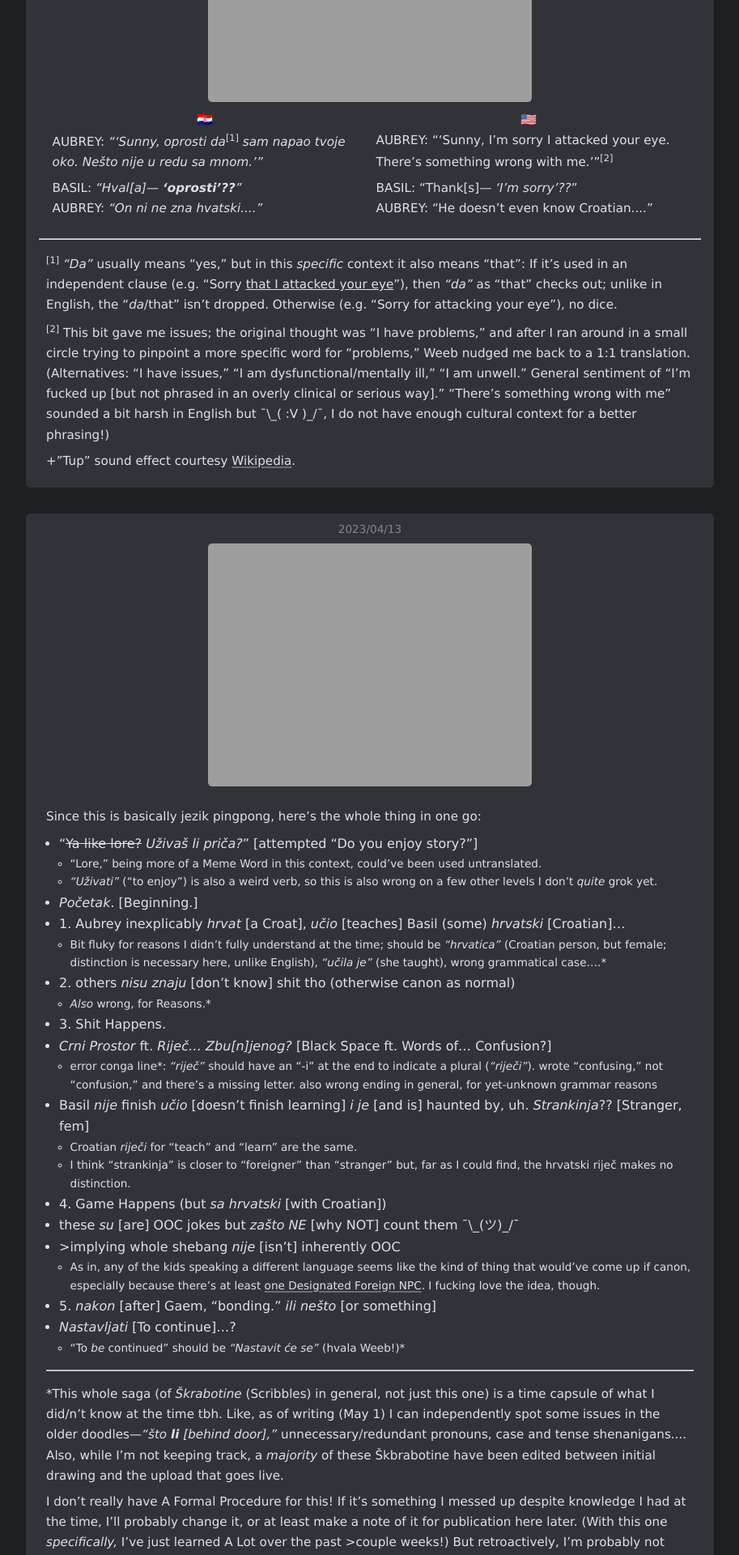
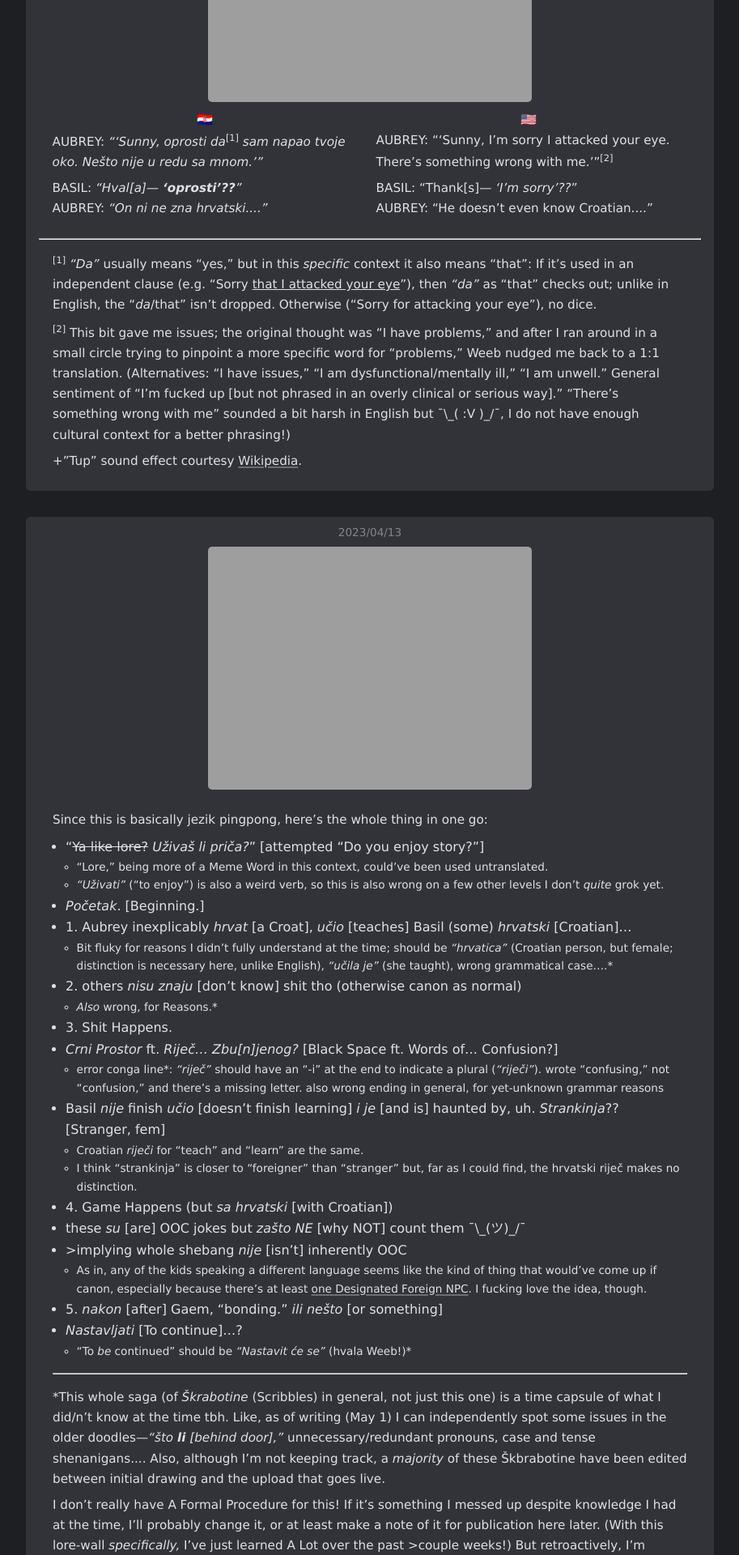
Before and after one commit to a-flyleaf/omori, a Jekyll site: the page built from hrvatski/ostatak-aprila.md, in a window 1280 px wide. Shown: the part 407-2327 px from the top of the page at 81% size, without its empty margins (183-1096 px from the left). Built offline with Jekyll 4.4.1, drawn with Linux system fonts in a browser that asks for light colours; some of the changed text lies outside the part shown.

Commit message:
fixes su obligatory
"I learned" -> "I have learned" lmao netočno engleski tense?? Bruh.

```diff
--- a/assets/hr.css
+++ b/assets/hr.css
@@ -45,4 +45,5 @@
 	.tr-hr,.tr-en{width:50%; float:left;}
 	.flag{display:block; float:none; margin-bottom:-.5em;}
 	figcaption p{margin:.5em;}
+	.an{padding:0 .5em .25em;}
 }
--- a/hrvatski/ostatak-aprila.md
+++ b/hrvatski/ostatak-aprila.md
@@ -19,14 +19,14 @@
         <span class="omo">Aubrey</span>: <q lang="hr">'Sunny, oprosti da<sup>[1]</sup> sam napao tvoje oko. Nešto nije u redu sa mnom.'</q>
 
         <span class="omo">Basil</span>: <q lang="hr">Hval[a]--- *'oprosti'??*</q>
-        <span class="omo">Aubrey</span>: <q lang="hr">On ni ne zna hvatski..\..</q>
+        <span class="omo">Aubrey</span>: <q lang="hr">On ni ne zna hrvatski..\..</q>
       tr-en: |-
         <span class="omo">Aubrey</span>: <q>'Sunny, I'm sorry I attacked your eye. There's something wrong with me.'</q><sup>[2]</sup>
 
         <span class="omo">Basil</span>: <q>Thank[s]--- *'I'm sorry'??*</q>
         <span class="omo">Aubrey</span>: <q>He doesn't even know Croatian..\..</q>
     an: |-
-      <sup>[1]</sup> <span lang="hr">"Da"</span> usually means "yes," but in this *specific* context it also means "that": If it's used in an independent clause (e.g. "Sorry <u>that I attacked your eye</u>"), then <span lang="hr">"da"</span> as "that" checks out; unlike in English, the "<span lang="hr">da</span>/that" isn't dropped. Otherwise (e.g. "Sorry for attacking your eye"), no dice.
+      <sup>[1]</sup> <span lang="hr">"Da"</span> usually means "yes," but in this *specific* context it also means "that": If it's used in an independent clause (e.g. "Sorry <u>that I attacked your eye</u>"), then <span lang="hr">"da"</span> as "that" checks out; unlike in English, the "<span lang="hr">da</span>/that" isn't dropped. Otherwise ("Sorry for attacking your eye"), no dice.
 
       <sup>[2]</sup> This bit gave me issues; the original thought was "I have problems," and after I ran around in a small circle trying to pinpoint a more specific word for "problems," Weeb nudged me back to a 1:1 translation. (Alternatives: "I have issues," "I am dysfunctional/mentally&nbsp;ill," "I am unwell." General sentiment of "I'm fucked&nbsp;up [but not phrased in an overly clinical or serious way]." "There's something wrong with me" sounded a bit harsh in English but ¯\\\_(&nbsp;:V&nbsp;)_/¯, I do not have enough cultural context for a better phrasing!)
 
@@ -62,9 +62,9 @@
 
       ----
 
-      \*This whole saga (of <span lang="hr">Škrabotine</span> (Scribbles) in general, not just this one) is a time capsule of what I did/n't know at the time tbh. Like, as of writing (May&nbsp;1) I can independently spot some issues in the older doodles---<q lang="hr">što **li** [behind door],</q> unnecessary/redundant pronouns, case and tense shenanigans..\.. Also, while I'm not keeping track, a *majority* of these Škbrabotine have been edited between initial drawing and the upload that goes live.
+      \*This whole saga (of <span lang="hr">Škrabotine</span> (Scribbles) in general, not just this one) is a time capsule of what I did/n't know at the time tbh. Like, as of writing (May&nbsp;1) I can independently spot some issues in the older doodles---<q lang="hr">što **li** [behind door],</q> unnecessary/redundant pronouns, case and tense shenanigans..\.. Also, although I'm not keeping track, a *majority* of these Škbrabotine have been edited between initial drawing and the upload that goes live.
 
-      I don't really have A Formal Procedure for this! If it's something I messed up despite knowledge I had at the time, I'll probably change it, or at least make a note of it for publication here later. (With this one *specifically,* I've just learned A Lot over the past >couple weeks!) But retroactively, I'm probably not gonna touch either art or writing, because that way a neverending ouroboros of self-correction lies.
+      I don't really have A Formal Procedure for this! If it's something I messed up despite knowledge I had at the time, I'll probably change it, or at least make a note of it for publication here later. (With this lore-wall *specifically,* I've just learned A Lot over the past >couple weeks!) But retroactively, I'm probably not gonna touch either art or writing, because that way a neverending ouroboros of self-correction lies.
   - dt: 2023-04-18
     id: mamma-mari-a
     typ: sn
@@ -101,7 +101,7 @@
 
         [If You Know [You Know](https://utrobadisease.tumblr.com/post/639581289868099584/wuffleton-puniper-does-anybody-have-that-one/amp).]
     an: |-
-      I learned some of the [<span lang="hr">Crni&nbsp;Prostor <span class="noi">riječi</span></span>](../hrvatski#crni-prostor). I handwrote each and every one, in that <span lang="hr" class="noi">Škrabotina</span>, no less than six times.
+      I have learned some of the [<span lang="hr">Crni&nbsp;Prostor <span class="noi">riječi</span></span>](../hrvatski#crni-prostor). I handwrote each and every one, in that <span lang="hr" class="noi">Škrabotina</span>, no less than six times.
   - dt: 2023-04-27
     id: bonding
     typ: ml svi cn
```
Also changed, not shown: _art/2023-05-02_roundup.md (+3 -2 lines), hrvatski/kasnije.txt (+6 -3 lines), assets/img/hr/2023-05-01.png (deleted).
